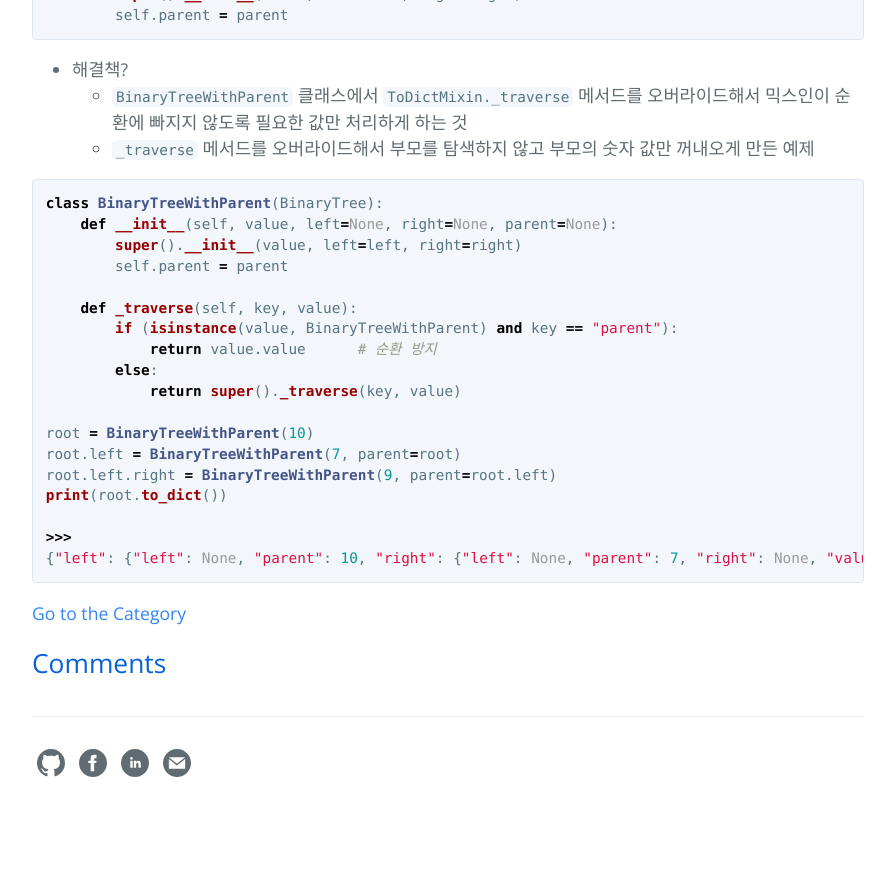
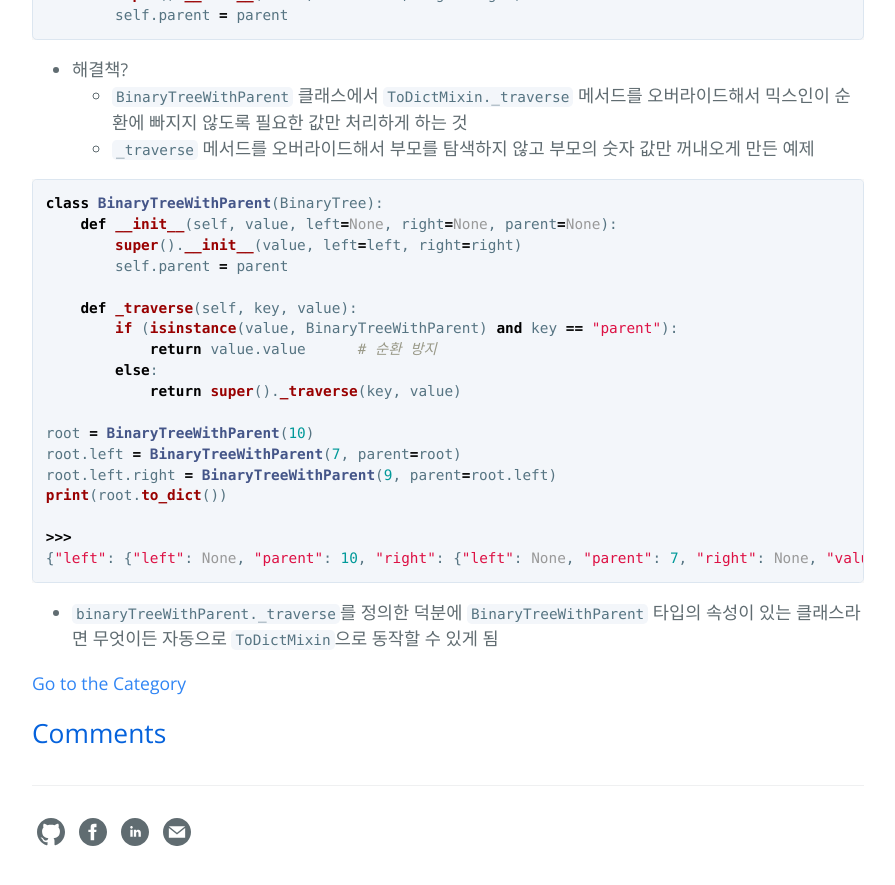
Before and after one commit to hcnoh/hcnoh.github.io, a Jekyll site: the page built from _posts/2018-10-07-effective-python-way26.md, in a window 1280 px wide and 900 px high, scrolled down 2181 px. Shown: the top 885 px of the window, without its empty margins (192-1087 px from the left). Built offline with Jekyll 4.4.1, drawn with Linux system fonts in a browser that asks for light colours; comment, search, counter and statistics services are not loaded; before the commit the page ends 3012 px from its top, so only the background shows below that.

Commit message:
Update 2018-10-07-effective-python-way26.md

````diff
--- a/_posts/2018-10-07-effective-python-way26.md
+++ b/_posts/2018-10-07-effective-python-way26.md
@@ -106,3 +106,4 @@ print(root.to_dict())
 >>>
 {"left": {"left": None, "parent": 10, "right": {"left": None, "parent": 7, "right": None, "value": 9}, "value": 7}, "parent": None, "right": None, "value": 10}
 ```
+- `binaryTreeWithParent._traverse`를 정의한 덕분에 `BinaryTreeWithParent` 타입의 속성이 있는 클래스라면 무엇이든 자동으로 `ToDictMixin`으로 동작할 수 있게 됨
````
